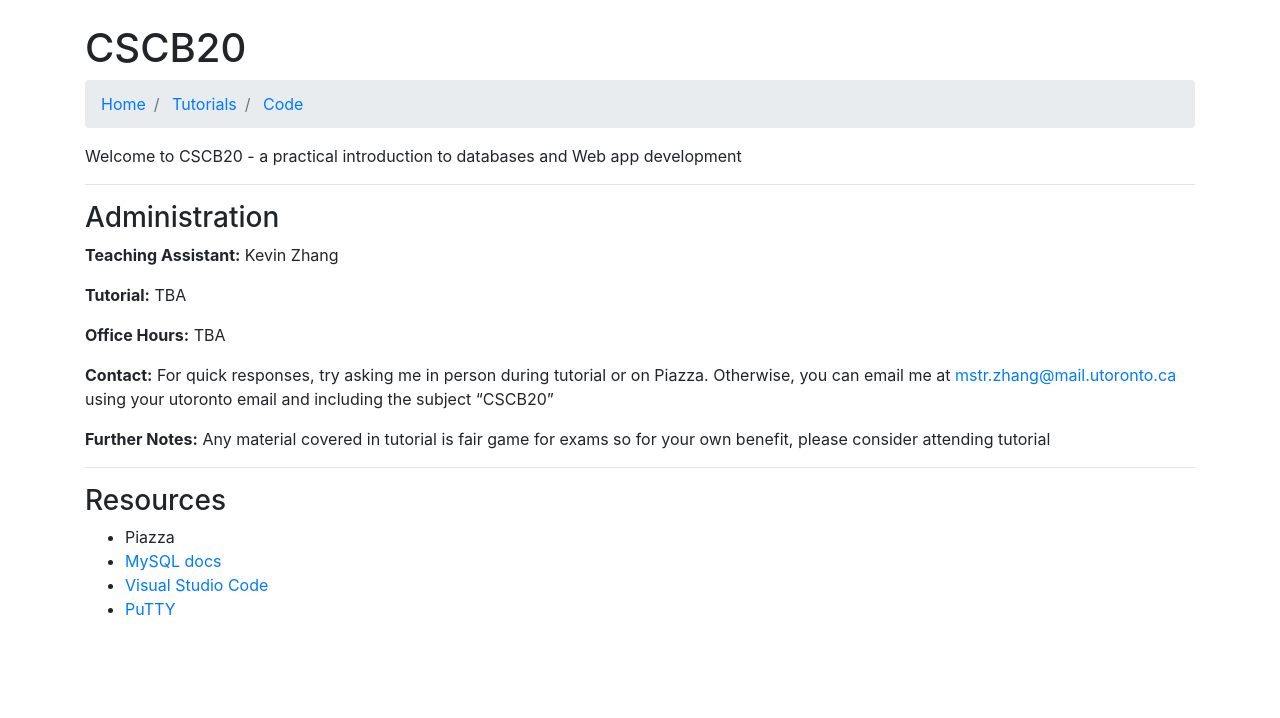
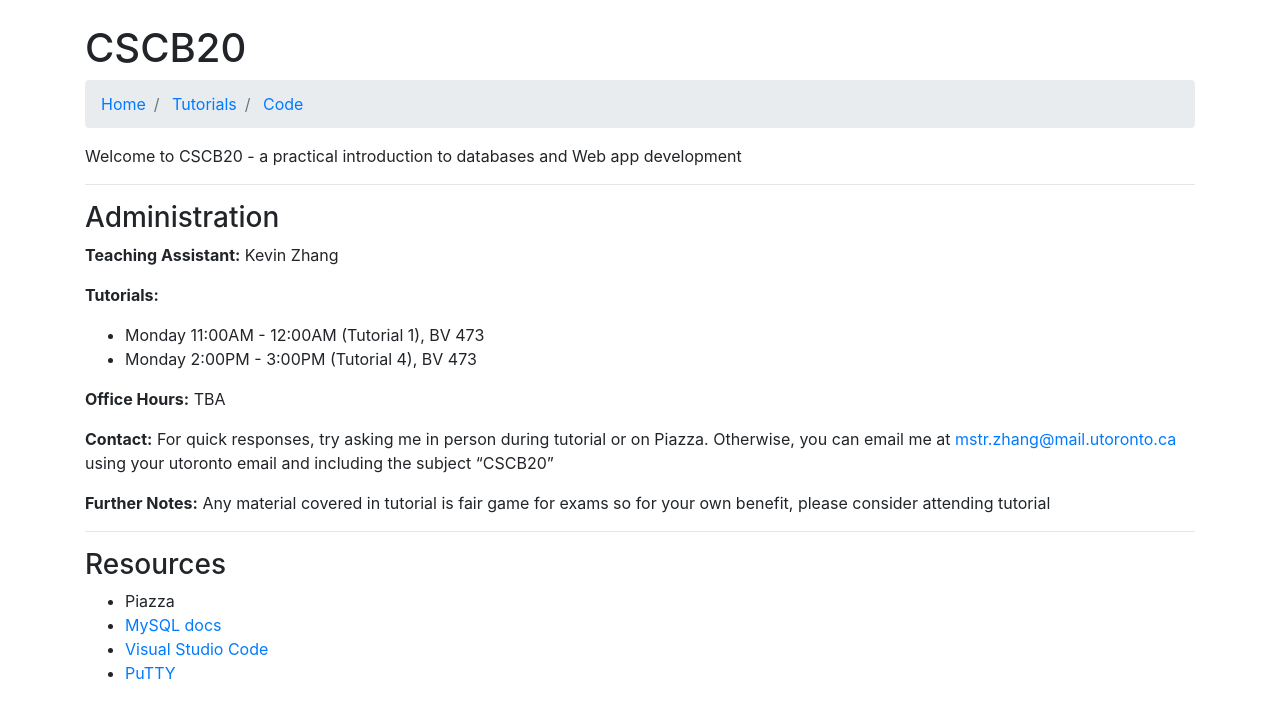
Before and after one commit to MstrZhang/cscb20, a Jekyll site: the page built from index.md, in a window 1280 px wide. Shown: the top 718 px of the page. Built offline with Jekyll 4.4.1, drawn with Linux system fonts in a browser that asks for light colours; nearby versions of some CDN libraries.

Commit message:
update tutorial times

```diff
--- a/index.md
+++ b/index.md
@@ -11,7 +11,9 @@ Welcome to CSCB20 - a practical introduction to databases and Web app developmen
 
 **Teaching Assistant:** Kevin Zhang
 
-**Tutorial:** TBA
+**Tutorials:**
+- Monday 11:00AM - 12:00AM (Tutorial 1), BV 473
+- Monday 2:00PM - 3:00PM (Tutorial 4), BV 473
 
 **Office Hours:** TBA
 
```
